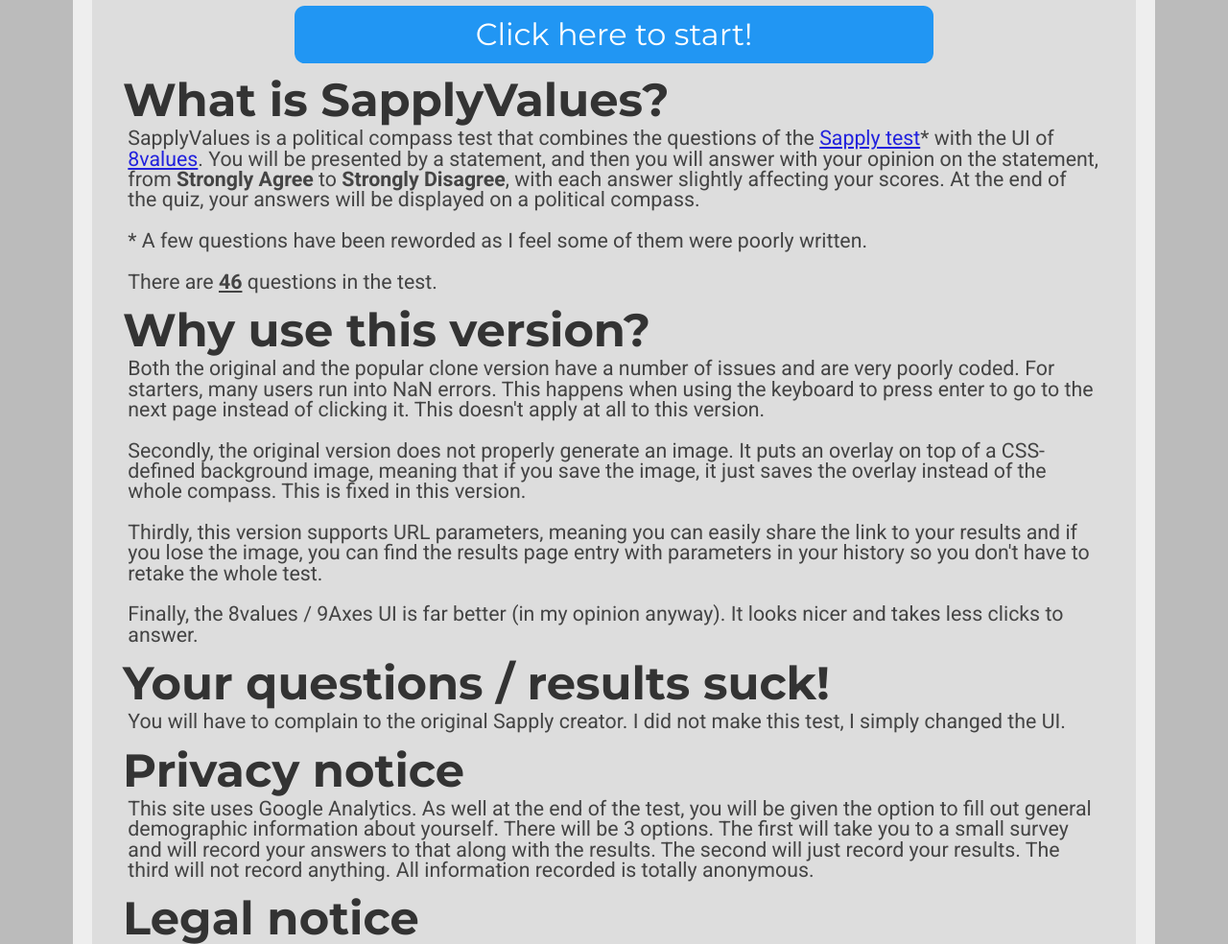
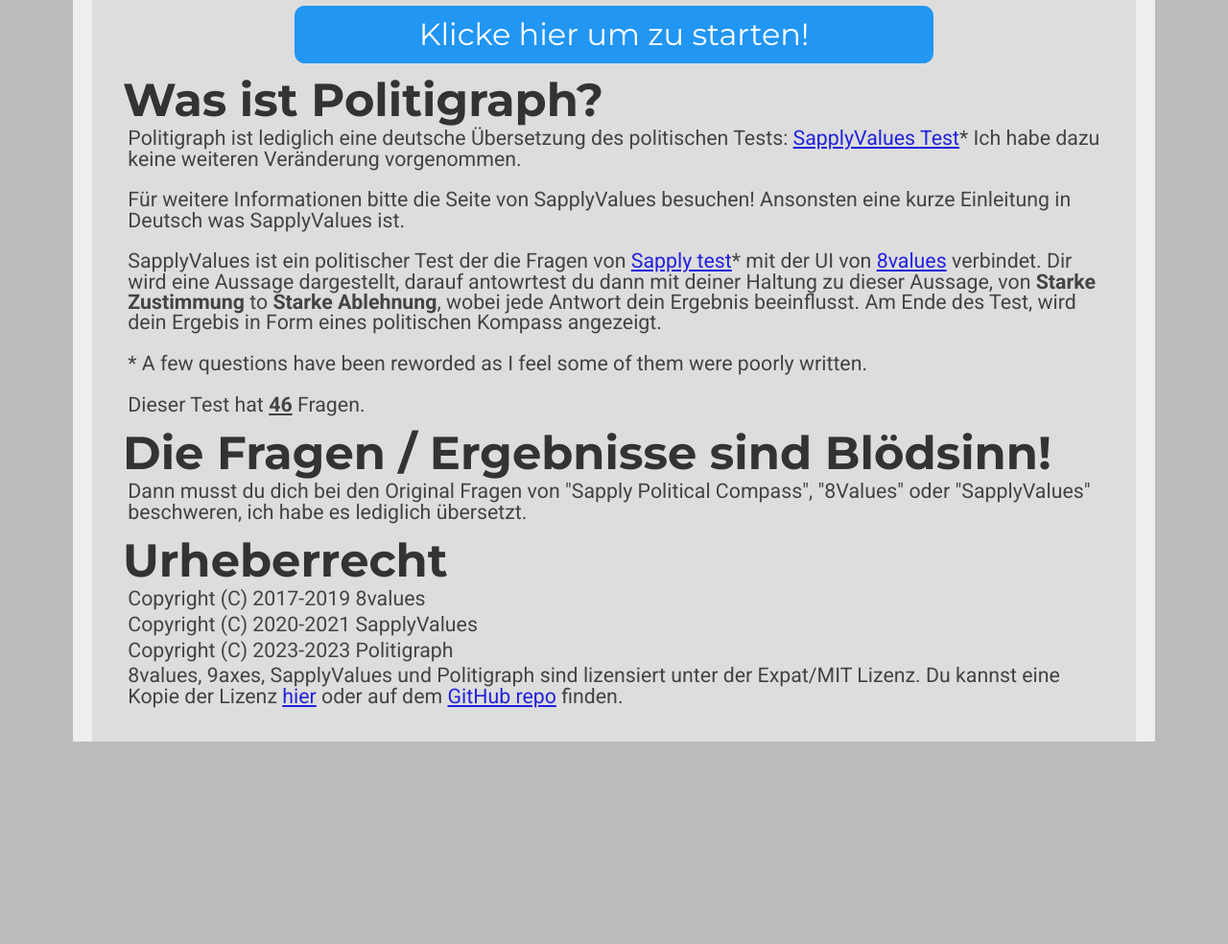
Before and after one commit to Hylianer04/8Werte, a plain HTML site: page index.html in a window 1280 px wide. Shown: the part 624-1608 px from the top of the page at 96% size. After the commit the page ends 1397 px from the top, so only its background shows below. Drawn offline with Linux system fonts and the light colour scheme.

Commit message:
Update index.html

```diff
--- a/index.html
+++ b/index.html
@@ -2,7 +2,7 @@
 
     <link href="https://fonts.googleapis.com/css?family=Montserrat:300,400,700|Roboto:400,700" rel="stylesheet">
     <link href='style.css' rel='stylesheet' type='text/css'>
-    <title>8Werte</title>
+    <title>Politigraph</title>
     <link rel="icon" type="x-icon" href="icon.png">
     <link rel="shortcut icon" type="x-icon" href="icon.png">
     <meta charset="utf-8">
@@ -10,31 +10,27 @@
 </head>
 
 <body>
-	<h1 class="title">8Werte</h1>
+	<h1 class="title">Politigraph</h1>
     <svg id="svgHeader" style="width: 100%;" viewBox="0 0 112 19">
-		<text x="50%" y="15" class="svgHeader">SapplyValues</text>
+		<text x="50%" y="15" class="svgHeader">Politigraph</text>
 	</svg>
     <hr>
     <img src="" id="banner">
-    <button class="button" onclick="location.href='instructions.html';">Click here to start!</button>
+    <button class="button" onclick="location.href='instructions.html';">Klicke hier um zu starten!</button>
 
-    <h2>What is SapplyValues?</h2>
-        <p>SapplyValues is a political compass test that combines the questions of the <a href="http://sapplypoliticalcompass.com/">Sapply test</a>* with the UI of <a href="https://8values.github.io/">8values</a>. You will be presented by a statement, and then you will answer with your opinion on the statement, from <b>Strongly Agree</b> to <b>Strongly Disagree</b>, with each answer slightly affecting your scores. At the end of the quiz, your answers will be displayed on a political compass.<br /><br />
+    <h2>Was ist Politigraph?</h2>
+        <p> Politigraph ist lediglich eine deutsche Übersetzung des politischen Tests: <a href="https://sapplyvalues.github.io/">SapplyValues Test</a>* Ich habe dazu keine weiteren Veränderung vorgenommen. </br></br>
+	Für weitere Informationen bitte die Seite von SapplyValues besuchen! Ansonsten eine kurze Einleitung in Deutsch was SapplyValues ist.</br></br>
+	SapplyValues ist ein politischer Test der die Fragen von <a href="http://sapplypoliticalcompass.com/">Sapply test</a>* mit der UI von <a href="https://8values.github.io/">8values</a> verbindet. Dir wird eine Aussage dargestellt, darauf antowrtest du dann mit deiner Haltung zu dieser Aussage, von <b>Starke Zustimmung</b> to <b>Starke Ablehnung</b>, wobei jede Antwort dein Ergebnis beeinflusst. Am Ende des Test, wird dein Ergebis in Form eines politischen Kompass angezeigt.<br /><br />
         * A few questions have been reworded as I feel some of them were poorly written.</br></br>
-        There are <b><u><span id="numOfQuestions"></span></u></b> questions in the test.</p>
-    <h2>Why use this version?</h2>
-    <p>Both the original and the popular clone version have a number of issues and are very poorly coded. For starters, many users run into NaN errors. This happens when using the keyboard to press enter to go to the next page instead of clicking it. This doesn't apply at all to this version.</br></br>
-    Secondly, the original version does not properly generate an image. It puts an overlay on top of a CSS-defined background image, meaning that if you save the image, it just saves the overlay instead of the whole compass. This is fixed in this version.</br></br>
-    Thirdly, this version supports URL parameters, meaning you can easily share the link to your results and if you lose the image, you can find the results page entry with parameters in your history so you don't have to retake the whole test.</br></br>
-    Finally, the 8values / 9Axes UI is far better (in my opinion anyway). It looks nicer and takes less clicks to answer.</p>
-    <h2>Your questions / results suck!</h2>
-    <p>You will have to complain to the original Sapply creator. I did not make this test, I simply changed the UI.</p>
-	<h2>Privacy notice</h2>
-    <p>This site uses Google Analytics. As well at the end of the test, you will be given the option to fill out general demographic information about yourself. There will be 3 options. The first will take you to a small survey and will record your answers to that along with the results. The second will just record your results. The third will not record anything. All information recorded is totally anonymous.</p>
-    <h2>Legal notice</h2>
+        Dieser Test hat <b><u><span id="numOfQuestions"></span></u></b> Fragen.</p>
+    <h2>Die Fragen / Ergebnisse sind Blödsinn!</h2>
+    <p>Dann musst du dich bei den Original Fragen von "Sapply Political Compass", "8Values" oder "SapplyValues" beschweren, ich habe es lediglich übersetzt.</p>
+    <h2>Urheberrecht</h2>
     <p>Copyright (C) 2017-2019 8values</p>
     <p>Copyright (C) 2020-2021 SapplyValues</p>
-    <p>8values, 9axes, and SapplyValues are licensed under the Expat/MIT license. You can find a copy of the license <a href="LICENSE">here</a> or on the <a href="https://github.com/SapplyValues/SapplyValues.github.io/blob/master/LICENSE">GitHub repo</a>.</p>
+    <p>Copyright (C) 2023-2023 Politigraph</p>
+    <p>8values, 9axes, SapplyValues und Politigraph sind lizensiert unter der Expat/MIT Lizenz. Du kannst eine Kopie der Lizenz <a href="LICENSE">hier</a> oder auf dem <a href="https://github.com/Hylianer04/Politigraph/edit/main/License">GitHub repo</a> finden.</p>
 
     <script type="application/javascript" src="questions.js"></script>
     <script type="text/javascript">
```
